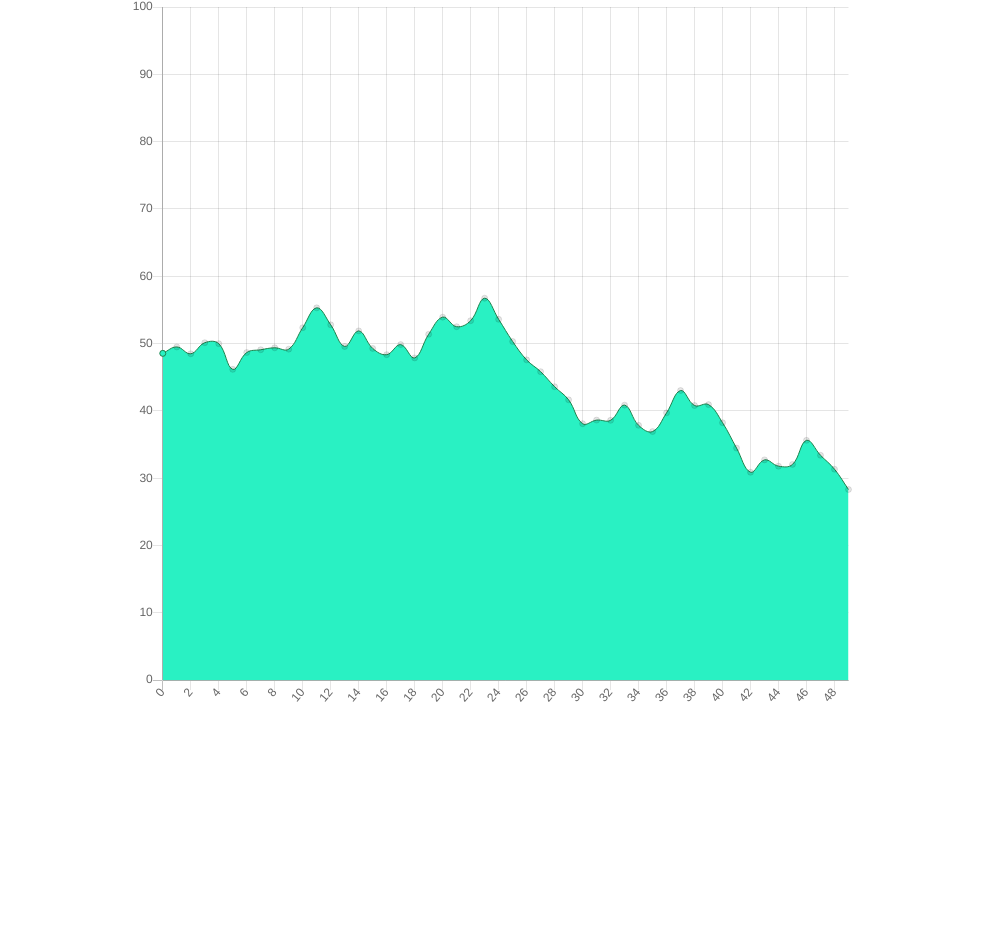
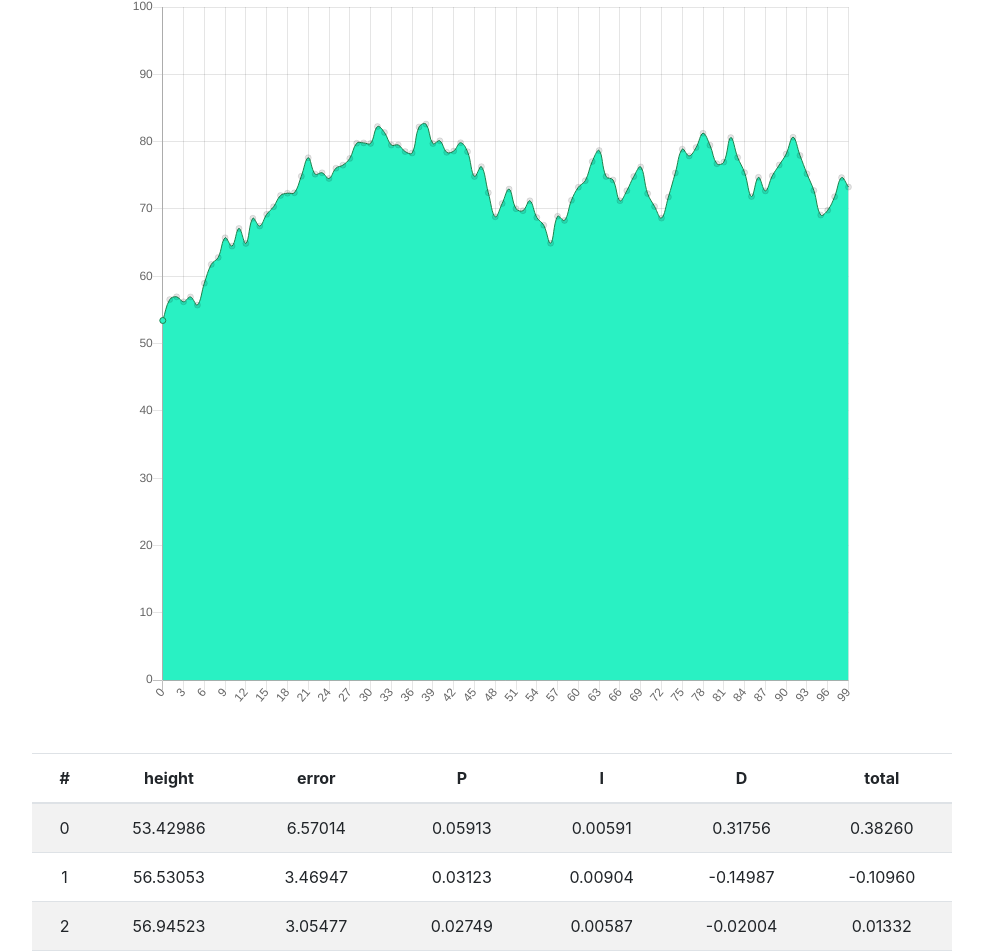
Before and after one commit to axtck/pid-simulator-js, a website: page index.html in a window 1280 px wide. Shown: the part 278-1230 px from the top of the page, without its empty margins (148-1131 px from the left). Before the commit the page ends 983 px from the top, so only its background shows below. Drawn offline with nearby package versions, Linux system fonts and the light colour scheme.

Commit message:
Added table

```diff
--- a/index.html
+++ b/index.html
@@ -24,6 +24,24 @@
                 <canvas id="pid-chart" width="400" height="400"></canvas>
             </div>
         </div>
+        <div class="row justify-content-center mt-5">
+            <div class="col-10 text-center">
+                <table class="table table-striped">
+                    <thead>
+                        <tr>
+                            <th>#</th>
+                            <th>height</th>
+                            <th>error</th>
+                            <th>P</th>
+                            <th>I</th>
+                            <th>D</th>
+                            <th>total</th>
+                        </tr>
+                    </thead>
+                    <tbody id="tbody-pid"></tbody>
+                </table>
+            </div>
+        </div>
     </div>
 
 
--- a/scripts/script.js
+++ b/scripts/script.js
@@ -1,15 +1,23 @@
 $(() => {
-    const sensorMeasurements = getSensorMeasurements();
+    const sensorMeasurements = getSensorMeasurements(num_points, min_hdiff, max_hdiff, init_sval);
     drawChart(sensorMeasurements.xs, sensorMeasurements.ys);
 
-    calculate(sensorMeasurements.ys);
+    const calculations = calculate(sensorMeasurements.ys);
+    console.log(calculations);
+    fillTable(calculations, $('#tbody-pid'))
+
 })
 
-const num_points = 50;
-const initialsensorval = 50;
-const minsensorval = 0;
-const maxsensorval = 100;
+const num_points = 100; // Number of points.
 
+// Sensor.
+const init_sval = 50; // Initial sensorval.
+const min_sval = 0; // Min and max sensorval.
+const max_sval = 100;
+const min_hdiff = -4; // Min and max height difference for next measurement.
+const max_hdiff = 4;
+
+// PID.
 let p = 0;
 let i = 0;
 let d = 0;
@@ -21,26 +29,26 @@ const kp = 0.009;
 const ki = 0.003;
 const kd = 0.029;
 
-let totalcontrol = 0;
+let tot_pid = 0;
 
 let error = 0;
 let preverror = 0;
 let prevtime = 0.6;
 
-const setpoint = 60;
+const setpoint = 60; // Wanted value.
 
-function getSensorMeasurements() {
-    const measurement = () => Math.random() * 4;
-    const higherlower = (num) => Math.random() < 0.5 ? +num : -num; // Return value from -4 to -4.
+// Get sensor measurements with number of points, min height difference & max height difference.
+function getSensorMeasurements(npoints, minhdiff, maxhdiff, inithval) {
+    const heightdifference = (min, max) => Math.random() * (max - min) + min;
     const xs = [];
     const ys = [];
-    let sensorval = initialsensorval;
-    for (let i = 0; i < num_points; i++) {
-        sensorval += higherlower(measurement());
-        if (sensorval < minsensorval) {
-            sensorval = minsensorval;
-        } else if (sensorval > maxsensorval) {
-            sensorval = maxsensorval;
+    let sensorval = inithval;
+    for (let i = 0; i < npoints; i++) {
+        sensorval += heightdifference(minhdiff, maxhdiff);
+        if (sensorval < min_sval) {
+            sensorval = min_sval;
+        } else if (sensorval > max_sval) {
+            sensorval = max_sval;
         }
         xs.push(i);
         ys.push(sensorval);
@@ -62,21 +70,20 @@ function calculate(height) {
         derivative = (error - preverror) / prevtime;
         d = kd * derivative;
 
-        totalcontrol = p + i + d;
+        tot_pid = p + i + d;
         calcs.push({
+            num: j,
             height: height[j].toFixed(5),
-            error: error.toFixed(5) ,
+            error: error.toFixed(5),
             preverror: preverror.toFixed(5),
             p: p.toFixed(5),
             i: i.toFixed(5),
             d: d.toFixed(5),
-            totalcontrol: totalcontrol.toFixed(5),
+            totalcontrol: tot_pid.toFixed(5),
         });
-
         preverror = error;
     }
-
-    console.log(calcs);
+    return calcs;
 }
 
 function drawChart(xs, ys) {
@@ -103,11 +110,20 @@ function drawChart(xs, ys) {
                     ticks: {
                         display: true,
                         beginAtZero: true,
-                        min: minsensorval,
-                        max: maxsensorval
+                        min: min_sval,
+                        max: max_sval
                     }
                 }]
             }
         }
     });
 }
+
+
+function fillTable(data, table) {
+    const td = (data) => `<td>${data}</td>`;
+    const tr = (n, height, error, p, i, d, tot) => `<tr>${td(n) + td(height) + td(error) + td(p) + td(i) + td(d) + td(tot)}</tr>`;
+    for (point of data) {
+        table.append(tr(point.num, point.height, point.error, point.p, point.i, point.d, point.totalcontrol))
+    }
+}
```
